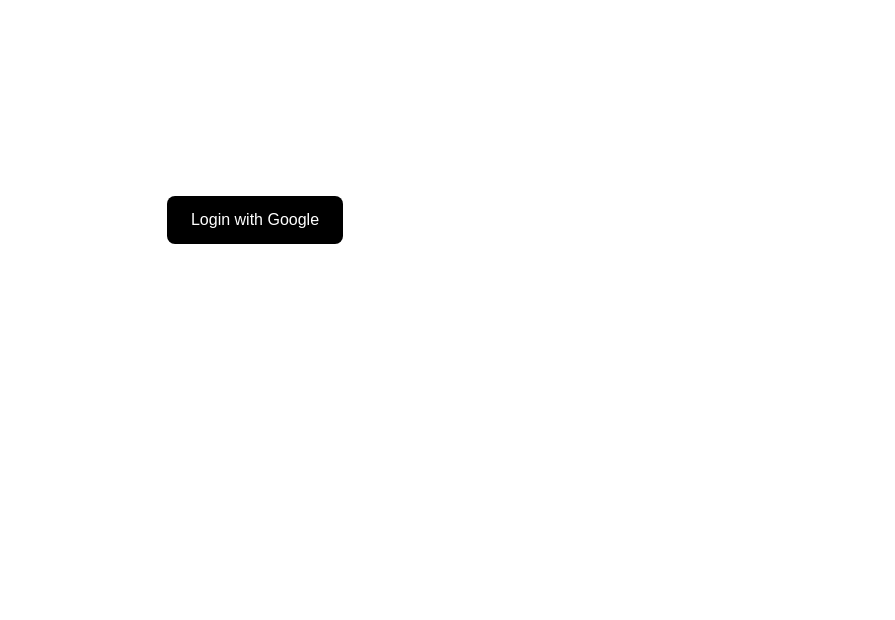
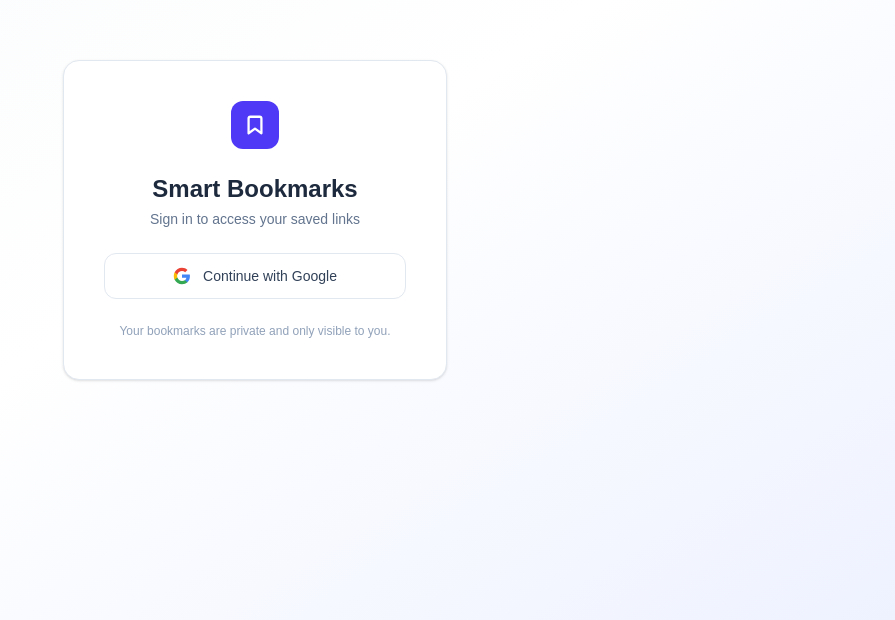
Before and after one commit to Chaitanya-C5/Smart-Bookmark-App, a Next.js app: page /login in a window 1280 px wide. Shown: the part 180-800 px from the top of the page, without its empty margins (385-1280 px from the left). Built offline with nearby package versions, Linux system fonts and the light colour scheme; no server answers.

Commit message:
Change styling and theme

```diff
--- a/app/login/page.tsx
+++ b/app/login/page.tsx
@@ -5,18 +5,44 @@
 export default function LoginPage() {
   const handleLogin = async () => {
     await supabase.auth.signInWithOAuth({
-      provider: "google"
+      provider: "google",
     });
   };
 
   return (
-    <main className="min-h-screen flex items-center justify-center">
-      <button
-        onClick={handleLogin}
-        className="px-6 py-3 bg-black text-white rounded-lg"
-      >
-        Login with Google
-      </button>
+    <main className="min-h-screen bg-linear-to-br from-slate-50 via-white to-indigo-50 flex items-center justify-center px-4">
+      <div className="bg-white border border-slate-200 rounded-2xl shadow-sm p-10 w-full max-w-sm flex flex-col items-center gap-6">
+        {/* Logo */}
+        <div className="w-12 h-12 bg-indigo-600 rounded-xl flex items-center justify-center">
+          <svg width="22" height="22" viewBox="0 0 24 24" fill="none" stroke="white" strokeWidth="2.5" strokeLinecap="round" strokeLinejoin="round">
+            <path d="M19 21l-7-5-7 5V5a2 2 0 0 1 2-2h10a2 2 0 0 1 2 2z" />
+          </svg>
+        </div>
+
+        {/* Heading */}
+        <div className="text-center">
+          <h1 className="text-2xl font-semibold text-slate-800">Smart Bookmarks</h1>
+          <p className="text-sm text-slate-500 mt-1">Sign in to access your saved links</p>
+        </div>
+
+        {/* Google login button */}
+        <button
+          onClick={handleLogin}
+          className="w-full flex items-center justify-center gap-3 px-4 py-3 border border-slate-200 rounded-xl text-slate-700 font-medium text-sm hover:bg-slate-50 hover:border-slate-300 active:scale-95 transition-all cursor-pointer"
+        >
+          <svg width="18" height="18" viewBox="0 0 24 24">
+            <path fill="#4285F4" d="M22.56 12.25c0-.78-.07-1.53-.2-2.25H12v4.26h5.92c-.26 1.37-1.04 2.53-2.21 3.31v2.77h3.57c2.08-1.92 3.28-4.74 3.28-8.09z"/>
+            <path fill="#34A853" d="M12 23c2.97 0 5.46-.98 7.28-2.66l-3.57-2.77c-.98.66-2.23 1.06-3.71 1.06-2.86 0-5.29-1.93-6.16-4.53H2.18v2.84C3.99 20.53 7.7 23 12 23z"/>
+            <path fill="#FBBC05" d="M5.84 14.09c-.22-.66-.35-1.36-.35-2.09s.13-1.43.35-2.09V7.07H2.18C1.43 8.55 1 10.22 1 12s.43 3.45 1.18 4.93l3.66-2.84z"/>
+            <path fill="#EA4335" d="M12 5.38c1.62 0 3.06.56 4.21 1.64l3.15-3.15C17.45 2.09 14.97 1 12 1 7.7 1 3.99 3.47 2.18 7.07l3.66 2.84c.87-2.6 3.3-4.53 6.16-4.53z"/>
+          </svg>
+          Continue with Google
+        </button>
+
+        <p className="text-xs text-slate-400 text-center">
+          Your bookmarks are private and only visible to you.
+        </p>
+      </div>
     </main>
   );
 }
--- a/app/page.tsx
+++ b/app/page.tsx
@@ -109,75 +109,108 @@
     }
   };
 
-  if (loading) return <div>Loading...</div>;
+  if (loading) return (
+    <div className="min-h-screen bg-slate-50 flex items-center justify-center">
+      <div className="w-8 h-8 border-4 border-indigo-500 border-t-transparent rounded-full animate-spin" />
+    </div>
+  );
 
   return (
-    <main className="min-h-screen flex flex-col items-center justify-center gap-4">
-      <h1 className="text-3xl font-bold">Smart Bookmark App</h1>
+    <main className="min-h-screen bg-linear-to-br from-slate-50 via-white to-indigo-50">
+      {/* Navbar */}
+      <nav className="border-b border-slate-200 bg-white/70 backdrop-blur-sm sticky top-0 z-10">
+        <div className="max-w-2xl mx-auto px-6 py-4 flex items-center justify-between">
+          <div className="flex items-center gap-2">
+            <div className="w-7 h-7 bg-indigo-600 rounded-lg flex items-center justify-center">
+              <svg width="14" height="14" viewBox="0 0 24 24" fill="none" stroke="white" strokeWidth="2.5" strokeLinecap="round" strokeLinejoin="round">
+                <path d="M19 21l-7-5-7 5V5a2 2 0 0 1 2-2h10a2 2 0 0 1 2 2z" />
+              </svg>
+            </div>
+            <span className="font-semibold text-slate-800 text-lg">Bookmarks</span>
+          </div>
           <button
             onClick={async () => {
               await supabase.auth.signOut();
               router.push("/login");
             }}
-        className="absolute top-4 right-4 text-sm"
+            className="text-sm text-slate-500 hover:text-slate-800 transition-colors cursor-pointer"
           >
             Logout
           </button>
+        </div>
+      </nav>
 
+      <div className="max-w-2xl mx-auto px-6 py-10">
+        {/* Add bookmark card */}
+        <div className="bg-white rounded-2xl shadow-sm border border-slate-200 p-6 mb-8">
+          <h2 className="text-sm font-semibold text-slate-500 uppercase tracking-wider mb-4">Add New Bookmark</h2>
+          <div className="flex flex-col gap-3">
             <input
               type="text"
               placeholder="Title"
-        className="border p-2 rounded"
+              className="w-full px-4 py-3 rounded-xl border border-slate-200 bg-slate-50 text-slate-800 placeholder-slate-400 focus:outline-none focus:ring-2 focus:ring-indigo-400 focus:border-transparent transition"
               value={title}
               onChange={(e) => setTitle(e.target.value)}
             />
-
             <input
               type="text"
-        placeholder="URL"
-        className="border p-2 rounded"
+              placeholder="URL — https://..."
+              className="w-full px-4 py-3 rounded-xl border border-slate-200 bg-slate-50 text-slate-800 placeholder-slate-400 focus:outline-none focus:ring-2 focus:ring-indigo-400 focus:border-transparent transition"
               value={url}
               onChange={(e) => setUrl(e.target.value)}
             />
-
             <button
               onClick={handleAddBookmark}
-        className="px-6 py-2 bg-black text-white rounded"
+              className="w-full py-3 bg-indigo-600 hover:bg-indigo-700 active:scale-95 text-white font-medium rounded-xl transition-all cursor-pointer"
             >
               Add Bookmark
             </button>
+          </div>
+        </div>
 
-      <div className="mt-6 w-full max-w-md">
+        {/* Bookmarks list */}
+        <div>
+          <div className="flex items-center justify-between mb-4">
+            <h2 className="text-sm font-semibold text-slate-500 uppercase tracking-wider">Saved</h2>
+            <span className="text-xs bg-indigo-100 text-indigo-600 font-medium px-2.5 py-1 rounded-full">
+              {bookmarks.length}
+            </span>
+          </div>
+
           {bookmarks.length === 0 ? (
-          <p className="text-gray-500">No bookmarks yet</p>
+            <div className="text-center py-16 text-slate-400">
+              <div className="text-4xl mb-3">🔖</div>
+              <p className="text-sm">No bookmarks yet. Add one above!</p>
+            </div>
           ) : (
-          bookmarks.map((bookmark) => (
+            <div className="flex flex-col gap-3">
+              {bookmarks.map((bookmark) => (
                 <div
                   key={bookmark.id}
-              className="border p-3 rounded mb-2 flex justify-between"
+                  className="bg-white border border-slate-200 rounded-2xl px-5 py-4 flex items-center justify-between gap-4 hover:shadow-md hover:border-indigo-200 transition-all group"
                 >
-              <div className="flex justify-between items-center w-full">
-                <div>
-                  <p className="font-semibold">{bookmark.title}</p>
+                  <div className="min-w-0">
+                    <p className="font-medium text-slate-800 truncate">{bookmark.title}</p>
                     <a
                       href={bookmark.url}
                       target="_blank"
-                    className="text-blue-500 text-sm"
+                      rel="noopener noreferrer"
+                      className="text-sm text-indigo-500 hover:text-indigo-700 truncate block transition-colors"
                     >
                       {bookmark.url}
                     </a>
                   </div>
-
                   <button
                     onClick={() => handleDelete(bookmark.id)}
-                  className="text-red-500 text-sm"
+                    className="shrink-0 text-slate-300 hover:text-red-500 transition-colors cursor-pointer text-lg leading-none"
                   >
-                  Delete
+                    ✕
                   </button>
                 </div>
+              ))}
             </div>
-          ))
           )}
+        </div>
       </div>
     </main>
   );
```
Lines whose indentation alone changed are shown as unchanged.
